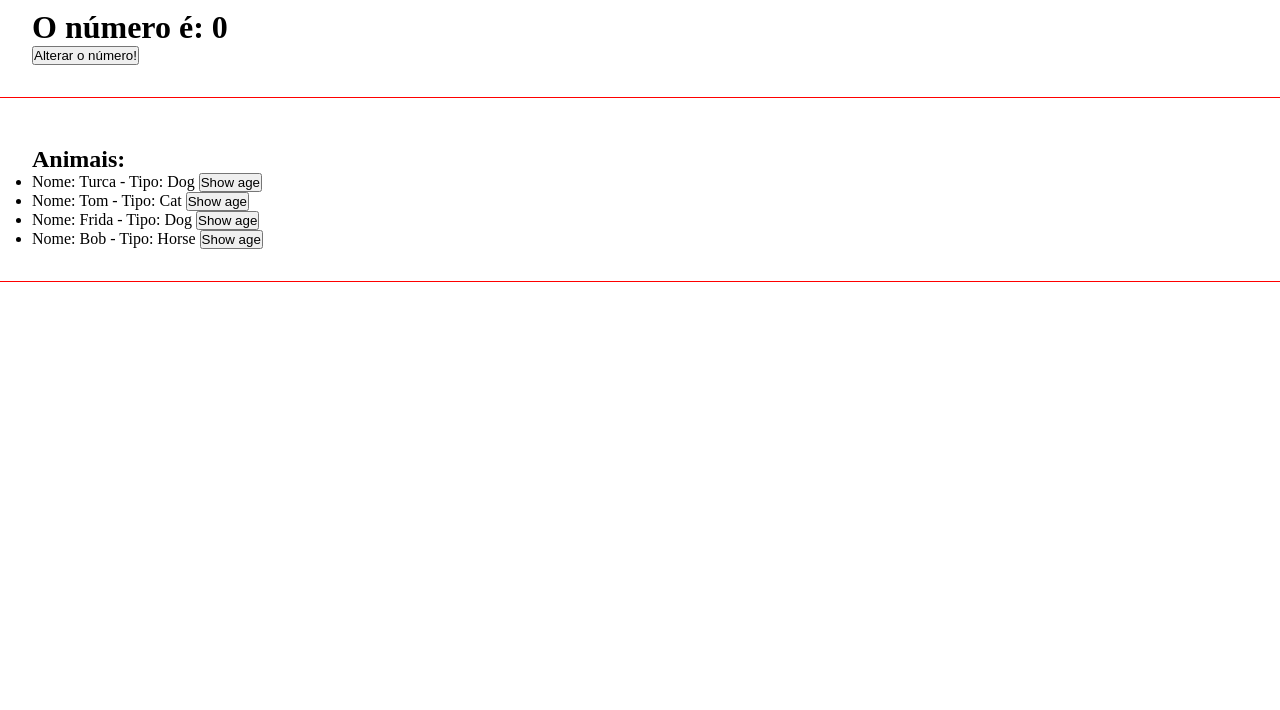
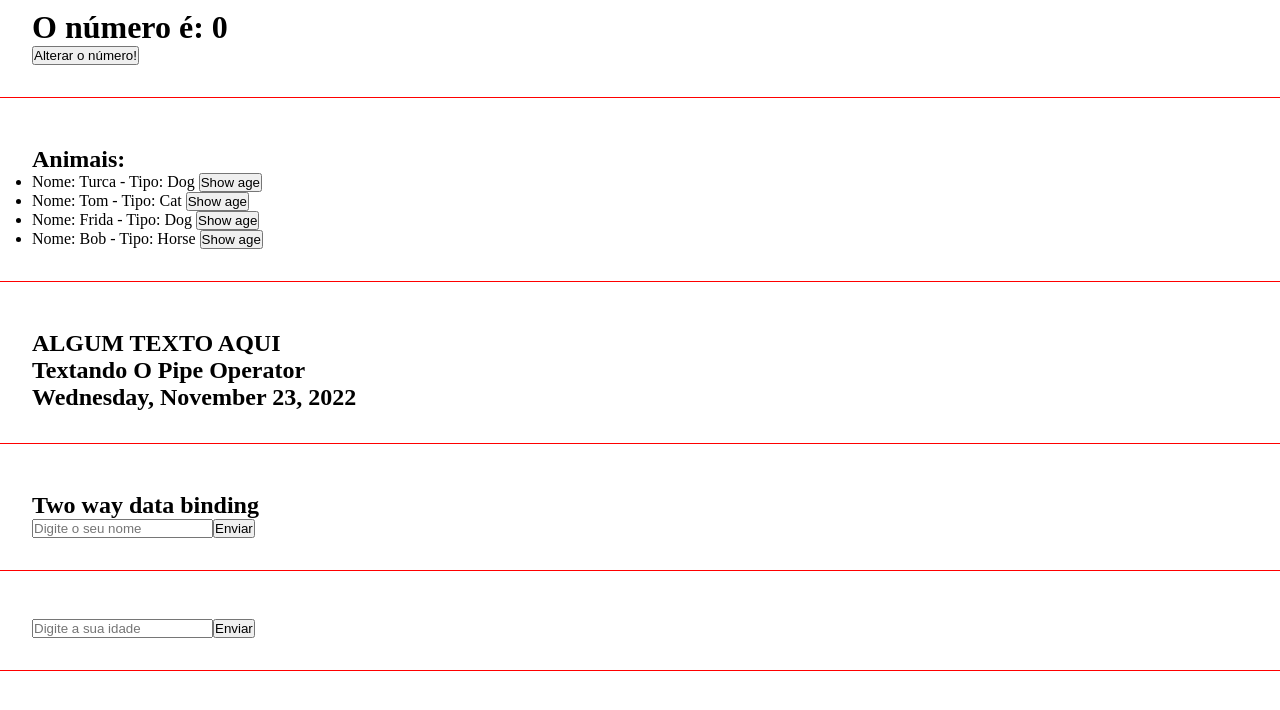
Before and after one commit to carloseduardob94/Curso-Angular, an Angular app: page / in a window 1280 px wide. Shown: the part 760-1470 px from the top of the page. Built offline with nearby package versions, Linux system fonts and the light colour scheme.

Commit message:
pipes e FormsModule

```diff
--- a/src/app/app.component.html
+++ b/src/app/app.component.html
@@ -6,3 +6,5 @@
 <app-events></app-events>
 <app-emitter></app-emitter>
 <app-list-render></app-list-render>
+<app-pipes></app-pipes>
+<app-two-way-binding></app-two-way-binding>
--- /dev/null
+++ b/src/app/components/pipes/pipes.component.html
@@ -0,0 +1,5 @@
+<div class="class">
+  <h2>{{ "Algum texto aqui" | uppercase }}</h2>
+  <h2>{{ someText | titlecase }}</h2>
+  <h2>{{ today | date: "fullDate" }}</h2>
+</div>
--- /dev/null
+++ b/src/app/components/pipes/pipes.component.ts
@@ -0,0 +1,12 @@
+import { Component } from '@angular/core';
+
+@Component({
+  selector: 'app-pipes',
+  templateUrl: './pipes.component.html',
+  styleUrls: ['./pipes.component.css']
+})
+export class PipesComponent {
+  someText = 'Textando o pipe operator'
+
+  today = new Date();
+}
--- /dev/null
+++ b/src/app/components/two-way-binding/two-way-binding.component.html
@@ -0,0 +1,30 @@
+<div class="class">
+  <h2>Two way data binding</h2>
+  <form>
+    <input
+      type="text"
+      [(ngModel)]="name"
+      name="name"
+      placeholder="Digite o seu nome"
+    />
+    <input type="submit" value="Enviar" />
+  </form>
+  <div *ngIf="name !== ''">
+    <p>O nome é: {{ name }}</p>
+  </div>
+</div>
+
+<div class="class">
+  <form>
+    <input
+      type="text"
+      [(ngModel)]="age"
+      name="age"
+      placeholder="Digite a sua idade"
+    />
+    <input type="submit" value="Enviar" />
+  </form>
+  <div *ngIf="age !== undefined">
+    <p>Sua idade é: {{ age }}</p>
+  </div>
+</div>
--- /dev/null
+++ b/src/app/components/two-way-binding/two-way-binding.component.ts
@@ -0,0 +1,11 @@
+import { Component } from '@angular/core';
+
+@Component({
+  selector: 'app-two-way-binding',
+  templateUrl: './two-way-binding.component.html',
+  styleUrls: ['./two-way-binding.component.css']
+})
+export class TwoWayBindingComponent {
+  name: string = ''
+  age?: number
+}
```
Also changed, not shown: src/app/app.module.ts (+8 -2 lines), src/app/components/pipes/pipes.component.css (added), src/app/components/two-way-binding/two-way-binding.component.css (added), 2 other files (tests, documents, lock files or other folders).
